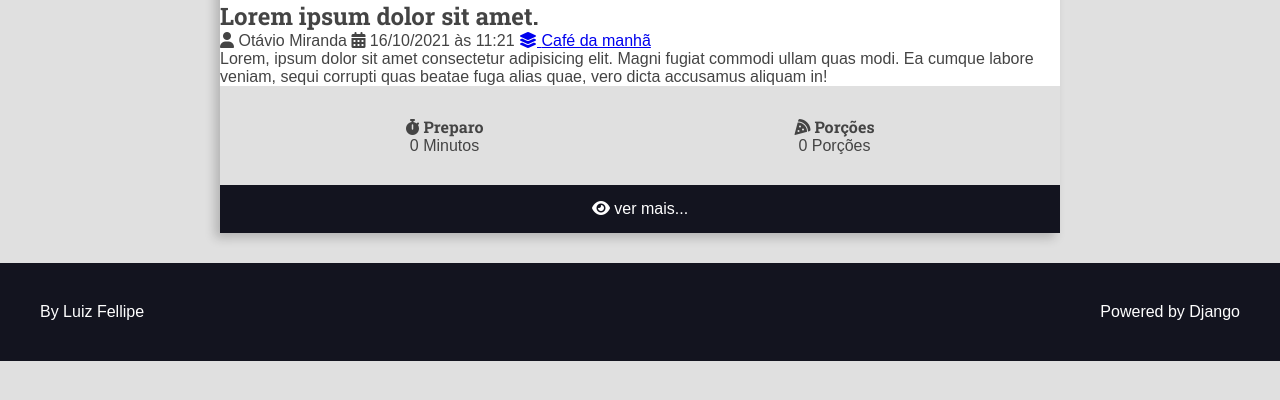
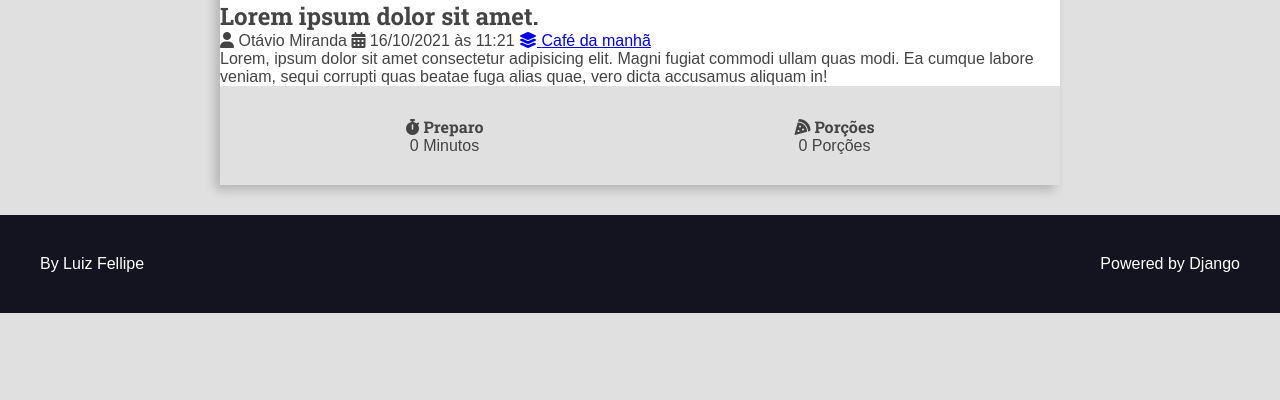
Before and after one commit to luizlvb/Django1, a Django app: page /recipes/ in a window 1280 px wide. Shown: the part 216-616 px from the top of the page. Run offline with Django 4.2, Linux system fonts and the light colour scheme; some libraries are stand-ins or nearby versions.

Commit message:
business

```diff
--- a/recipe/templates/partials/recipe.html
+++ b/recipe/templates/partials/recipe.html
@@ -44,12 +44,4 @@
                 </div>
             </div>
         </div>
-
-        <footer class="recipe-footer">
-            <a class="recipe-read-more button button-dark button-full-width" href="/recipes/">
-                <i class="fas fa-eye"></i>
-                <span>ver mais...</span>
-            </a>
-        </footer>
-
 </div>
```
Also changed, not shown: recipe/templates/recipe/pages/base.html (added, +13 -0 lines), recipe/templates/recipe/pages/home.html (+3 -11 lines).
